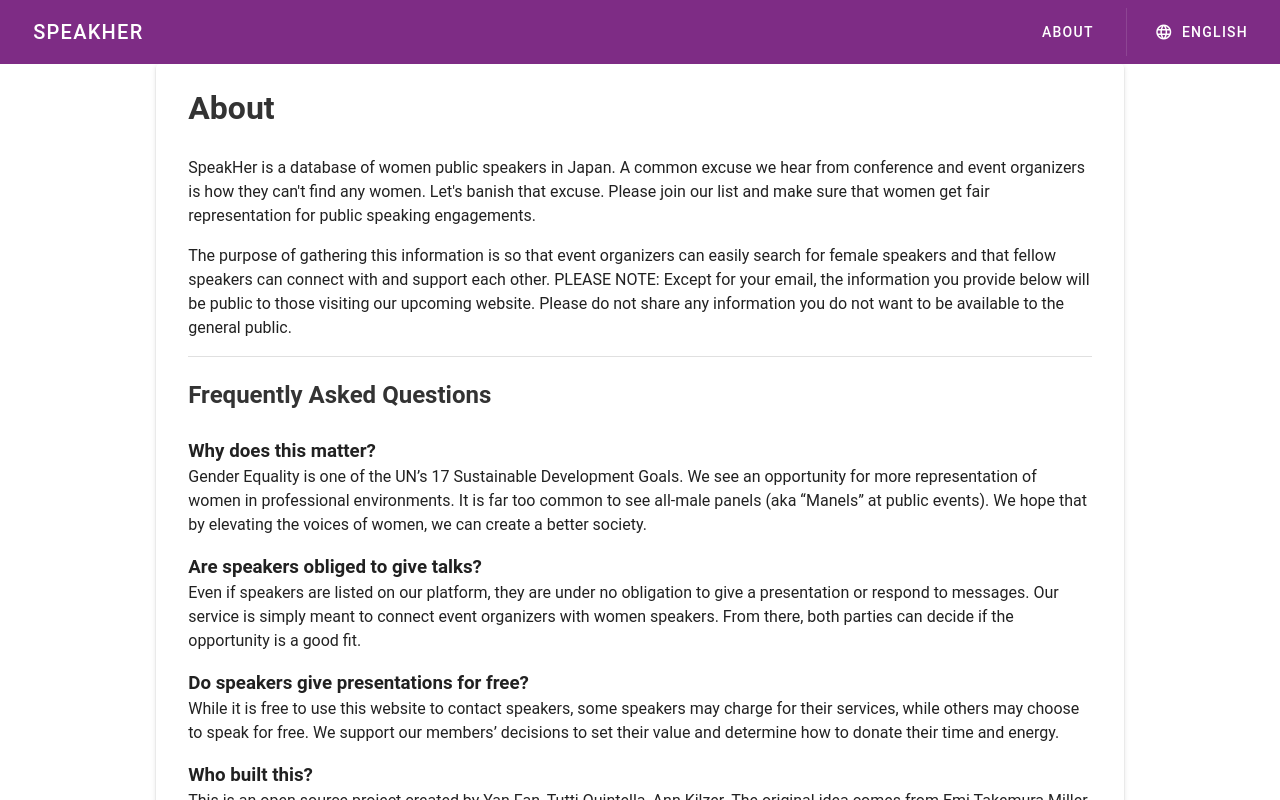
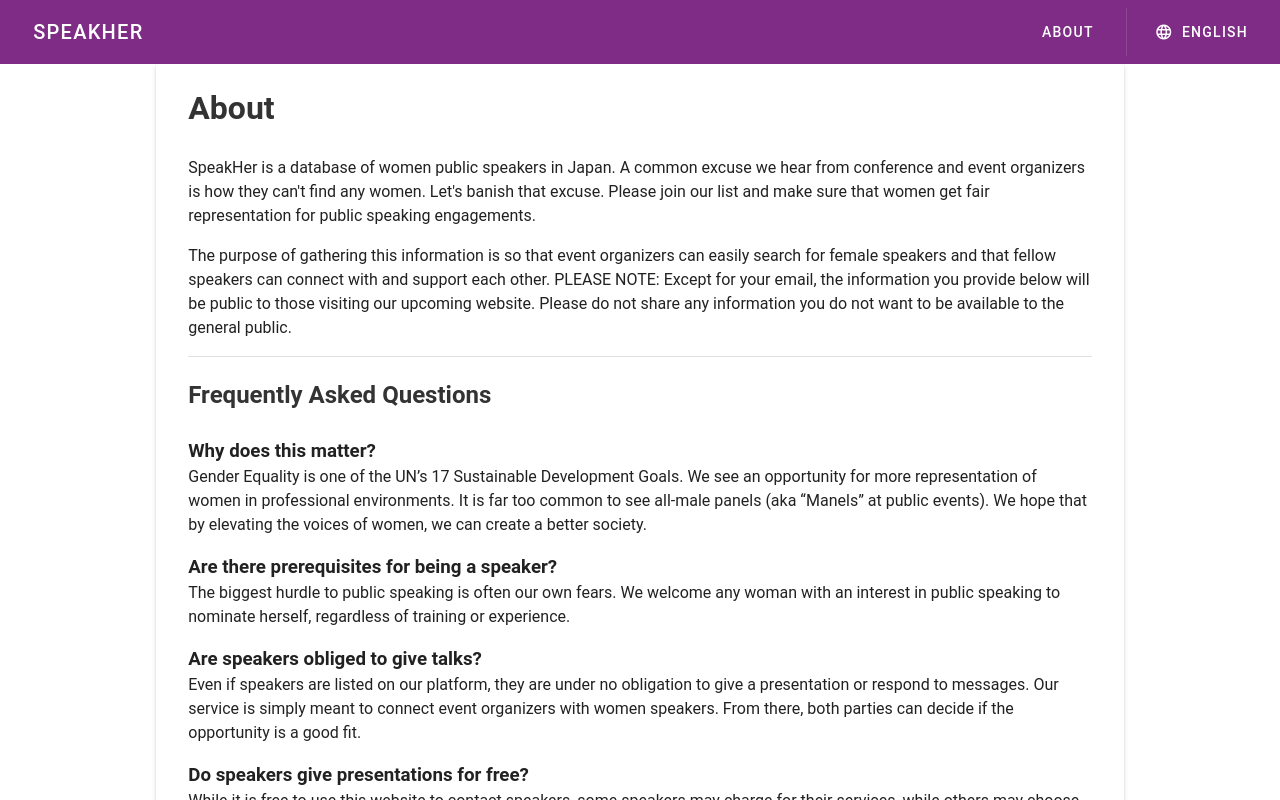
Before and after one commit to WomenInSoftwareEngineeringJP/speak-her-db, a Vue app in the folder web/: page /about in a window 1280 px wide. Shown: the top 800 px of the page. Built offline with nearby package versions, Linux system fonts and the light colour scheme; a small style sheet from the web is missing.

Commit message:
new question

```diff
--- a/web/src/components/about/FAQ.vue
+++ b/web/src/components/about/FAQ.vue
@@ -26,6 +26,10 @@ export default {
           answer: this.$t('faq.whyA'),
         },
         {
+          question: this.$t('faq.qualifyQ'),
+          answer: this.$t('faq.qualifyA'),
+        },
+        {
           question: this.$t('faq.obligationQ'),
           answer: this.$t('faq.obligationA'),
         },
--- a/web/src/i18n/locales/en.json
+++ b/web/src/i18n/locales/en.json
@@ -35,6 +35,8 @@
         "freeQ": "Do speakers give presentations for free?",
         "obligationA": "Even if speakers are listed on our platform, they are under no obligation to give a presentation or respond to messages. Our service is simply meant to connect event organizers with women speakers. From there, both parties can decide if the opportunity is a good fit.",
         "obligationQ": "Are speakers obliged to give talks?",
+        "qualifyA": "The biggest hurdle to public speaking is often our own fears. We welcome any woman with an interest in public speaking to nominate herself, regardless of training or experience.",
+        "qualifyQ": "Are there prerequisites for being a speaker?",
         "title": "Frequently Asked Questions",
         "whoA": "This is an open source project created by Yan Fan, Tutti Quintella, Ann Kilzer. The original idea comes from Emi Takemura Miller. Additional assistance was provided by Women Who Code Tokyo. If you’d like to make a contribution, please check out our GitHub page.",
         "whoQ": "Who built this?",
--- a/web/src/i18n/locales/ja.json
+++ b/web/src/i18n/locales/ja.json
@@ -35,6 +35,8 @@
         "freeQ": "スピーカーは無料でプレゼンテーションを行いますか？",
         "obligationA": "スピーカーが私たちのプラットフォームにリストされている場合でも、彼らはプレゼンテーションをしたり、メッセージに応答したりする義務はありません。私たちのサービスは、イベント主催者と女性スピーカーをつなぐことを目的としています。そこから、両方の当事者が機会が適切かどうかを判断できます。",
         "obligationQ": "講演者は講演する義務がありますか？",
+        "qualifyA": "人前で話すための最大のハードルは、しばしば私たち自身の恐れです。私たちは、トレーニングや経験に関係なく、人前で話すことに関心がある女性なら誰でも自分を推薦することを歓迎します。",
+        "qualifyQ": "スピーカーになるための前提条件はありますか？",
         "title": "FAQ",
         "whoA": "これは、Yan Fan、キンテラ　トゥッチ、キルざー杏によって作成されたオープンソースプロジェクトです。オリジナルのアイデアは、竹村えみミラーさんからです。更なる支援は、Tokyo Women Codeによって提供されました。寄付をしたい場合は、GitHubページをチェックしてください。",
         "whoQ": "誰が作ったの？",
```
